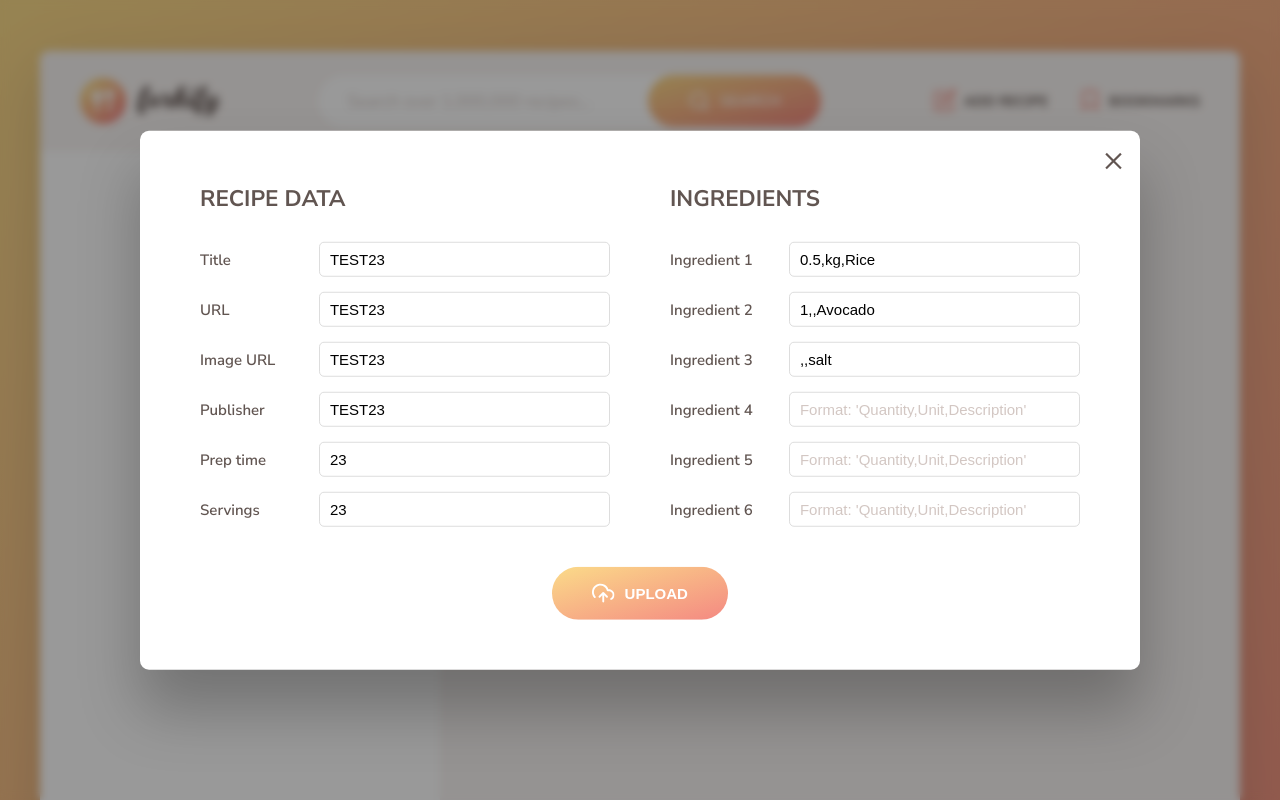
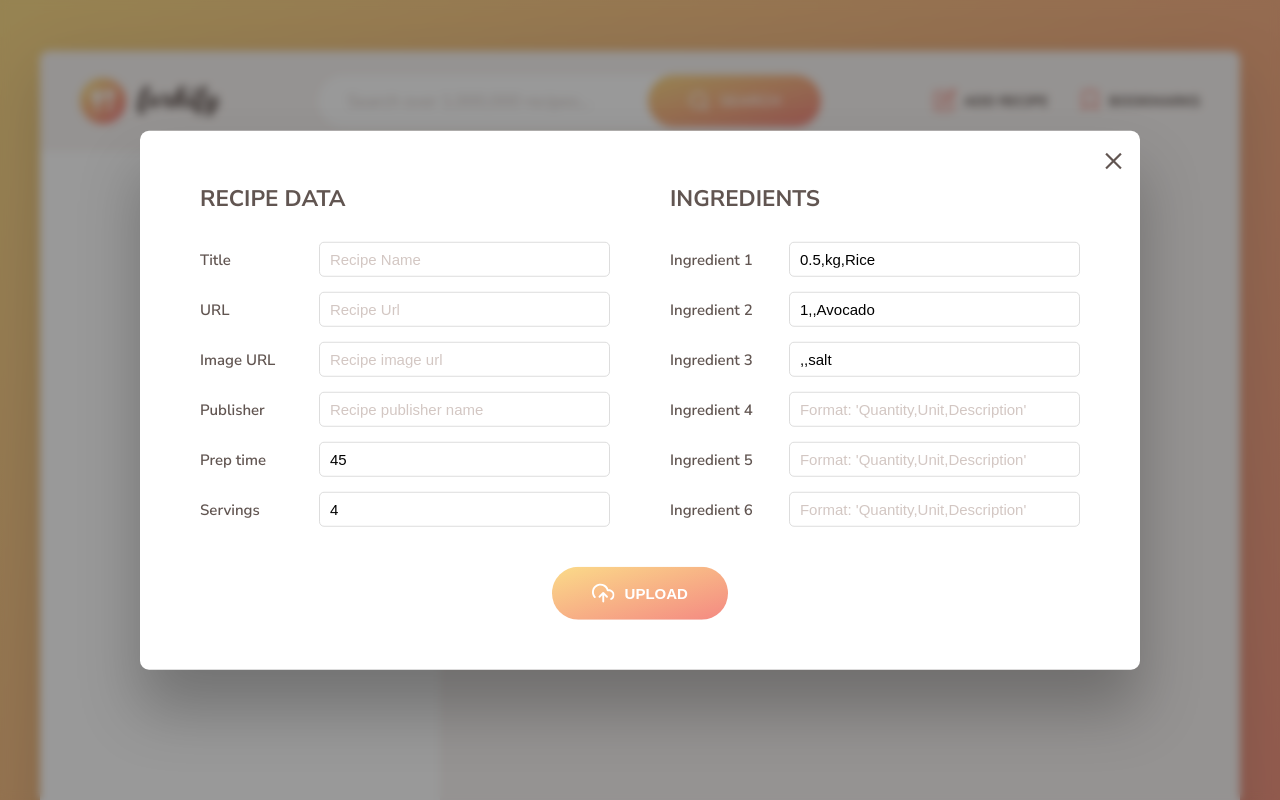
Before and after one commit to abdulmanan093/forkify, a website built with Parcel: page index.html in a window 1280 px wide. Both pictures are taken after a click on the button "ADD RECIPE". Shown: the top 800 px of the page. Built offline with nearby package versions, Linux system fonts and the light colour scheme.

Commit message:
HTML modified

```diff
--- a/index.html
+++ b/index.html
@@ -263,17 +263,32 @@
         <div class="upload__column">
           <h3 class="upload__heading">Recipe data</h3>
           <label>Title</label>
-          <input value="TEST23" required name="title" type="text" />
+          <input placeholder="Recipe Name" required name="title" type="text" />
           <label>URL</label>
-          <input value="TEST23" required name="sourceUrl" type="text" />
+          <input
+            placeholder="Recipe Url"
+            required
+            name="sourceUrl"
+            type="text"
+          />
           <label>Image URL</label>
-          <input value="TEST23" required name="image" type="text" />
+          <input
+            placeholder="Recipe image url"
+            required
+            name="image"
+            type="text"
+          />
           <label>Publisher</label>
-          <input value="TEST23" required name="publisher" type="text" />
+          <input
+            placeholder="Recipe publisher name"
+            required
+            name="publisher"
+            type="text"
+          />
           <label>Prep time</label>
-          <input value="23" required name="cookingTime" type="number" />
+          <input value="45" required name="cookingTime" type="number" />
           <label>Servings</label>
-          <input value="23" required name="servings" type="number" />
+          <input value="4" required name="servings" type="number" />
         </div>
 
         <div class="upload__column">
```
